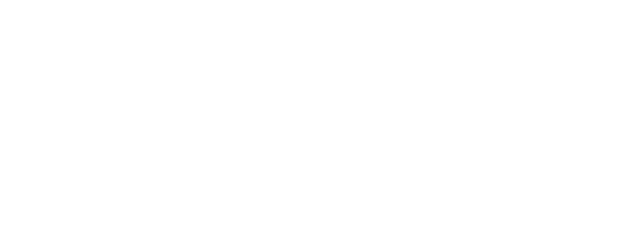
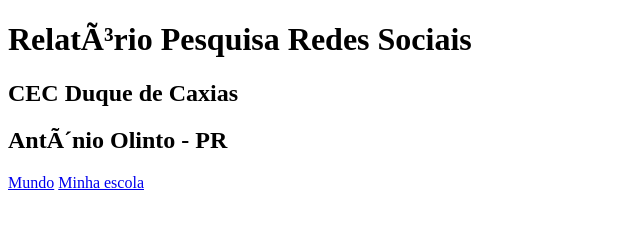
Before and after one commit to jenniferschaffer/pesquisa, a plain HTML site: page index.html in a window 1280 px wide. Shown: the whole page, without its empty margins (0-640 px from the left). Drawn offline with Linux system fonts and the light colour scheme.

Commit message:
Update index.html

```diff
--- a/index.html
+++ b/index.html
@@ -5,9 +5,22 @@
 <meta charset=”UTF-8”>
 <meta name=”viewport” content=
 ”width=device-width, initial-scale=1.0”>
-<title>Relatório Redes Sociais - CEC Duque de Caxias</title>
+<title>Relatório Redes Sociais</title>
 </head>
 <body>
+    <header>
+        <h1>Relatório Pesquisa Redes Sociais</h1>
+        <h2>CEC Duque de Caxias</h2>
+        <h2>Antônio Olinto - PR</h2>
 
+        <nav>
+            <a href=”index.html”>Mundo</a>
+            <a href=”#”>Minha escola</a>
+            </nav>
+
+        </header>
+    </header>
+    <main></main>
+    <footer></footer>
 </body>
 </html>
```
